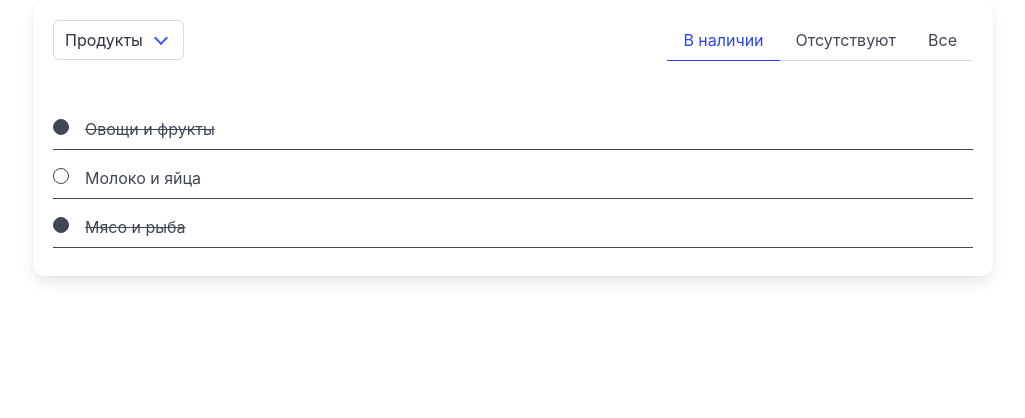
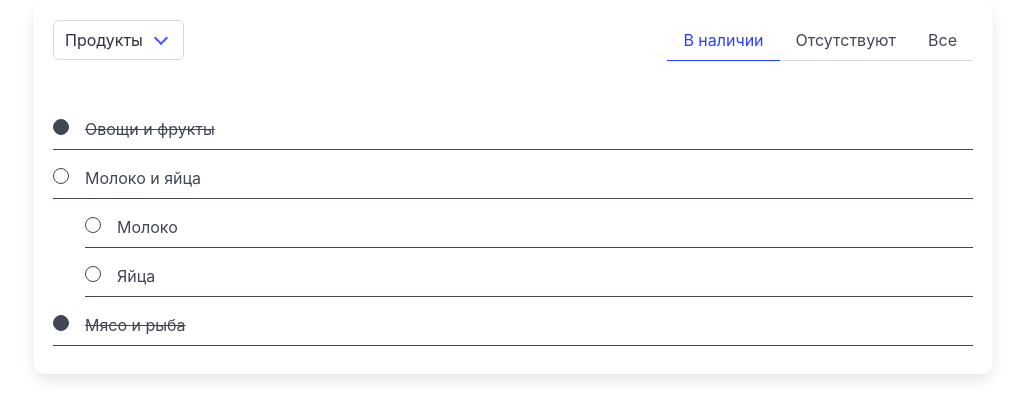
Before and after one commit to steamdroid/simple-inventory, a Vue app: page / in a window 1280 px wide. Shown: the top 418 px of the page, without its empty margins (127-1152 px from the left). Built offline with nearby package versions, Linux system fonts and the light colour scheme.

Commit message:
add nested items

```diff
--- a/src/App.vue
+++ b/src/App.vue
@@ -9,14 +9,23 @@
 <script setup>
 import { ref } from 'vue';
 
-import MainHeader from './components/MainHeader.vue';
-import ThingsList from './components/ThingsList.vue';
+import MainHeader from '@/components/MainHeader.vue';
+import ThingsList from '@/components/ThingsList.vue';
 
 const things = ref([]);
 
 things.value = [
   { id: 1, text: 'Овощи и фрукты', marked: true, hidden: true, items: [] },
-  { id: 2, text: 'Молоко и яйца', marked: false, hidden: false, items: [] },
+  {
+    id: 2,
+    text: 'Молоко и яйца',
+    marked: false,
+    hidden: false,
+    items: [
+      { id: 4, text: 'Молоко', marked: false, hidden: false },
+      { id: 5, text: 'Яйца', marked: false, hidden: false }
+    ]
+  },
   { id: 3, text: 'Мясо и рыба', marked: true, hidden: false, items: [] }
 ];
 </script>
--- a/src/components/ThingsList.vue
+++ b/src/components/ThingsList.vue
@@ -1,18 +1,25 @@
 <template>
-  <ul class="list">
+  <ul
+    class="list"
+    :class="{
+      'list--nested': nested
+    }"
+  >
     <ThingsListItem
       v-for="thing in things"
       :key="thing.id"
       :text="thing.text"
       :marked="thing.marked"
+      :items="thing.items"
     />
   </ul>
 </template>
 <script setup>
-import ThingsListItem from './ThingsListItem.vue';
+import ThingsListItem from '@/components/ThingsListItem.vue';
 
 defineProps({
-  things: Array
+  things: Array,
+  nested: Boolean
 });
 </script>
 <style scoped>
--- a/src/components/ThingsListItem.vue
+++ b/src/components/ThingsListItem.vue
@@ -1,5 +1,10 @@
 <template>
-  <li class="list-item" :class="marked && 'list-item--marked'">
+  <li
+    class="list-item"
+    :class="{
+      'list-item--marked': marked
+    }"
+  >
     <div class="list-item__wrapper py-2 mb-2">
       <button type="button" class="list-item__toggle"></button>
       <span class="list-item__text">{{ text }}</span>
@@ -10,17 +15,21 @@
         <button type="button" class="list-item__actions-btn" title="Удалить">
           <i class="gg-trash"></i>
         </button>
-        <button type="button" class="list-item__actions-btn" title="Удалить">
+        <button v-if="items?.length" type="button" class="list-item__actions-btn">
           <i class="gg-chevron-up"></i>
         </button>
       </div>
     </div>
+    <ThingsList v-if="items?.length" :things="items" :nested="true" />
   </li>
 </template>
 <script setup>
+import ThingsList from '@/components/ThingsList.vue';
+
 defineProps({
   text: String,
-  marked: Boolean
+  marked: Boolean,
+  items: Array || undefined
 });
 </script>
 <style scoped>
```
